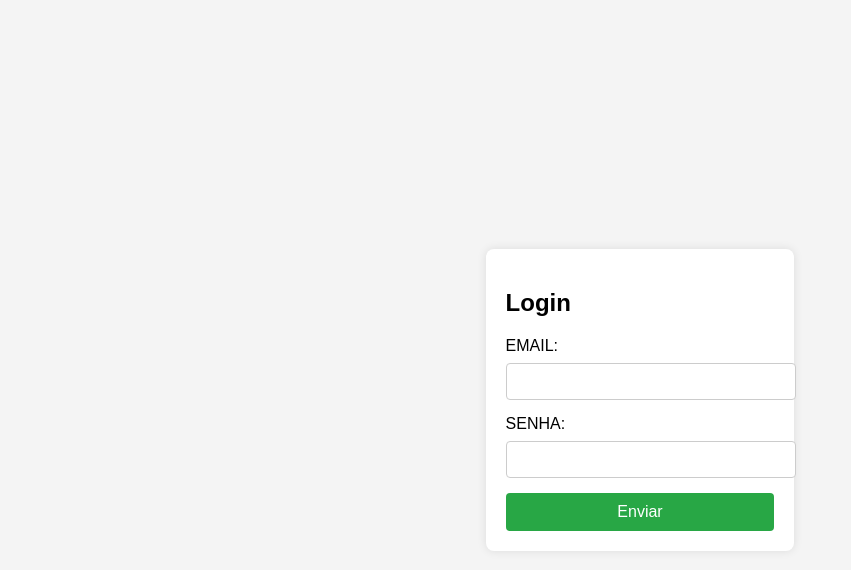
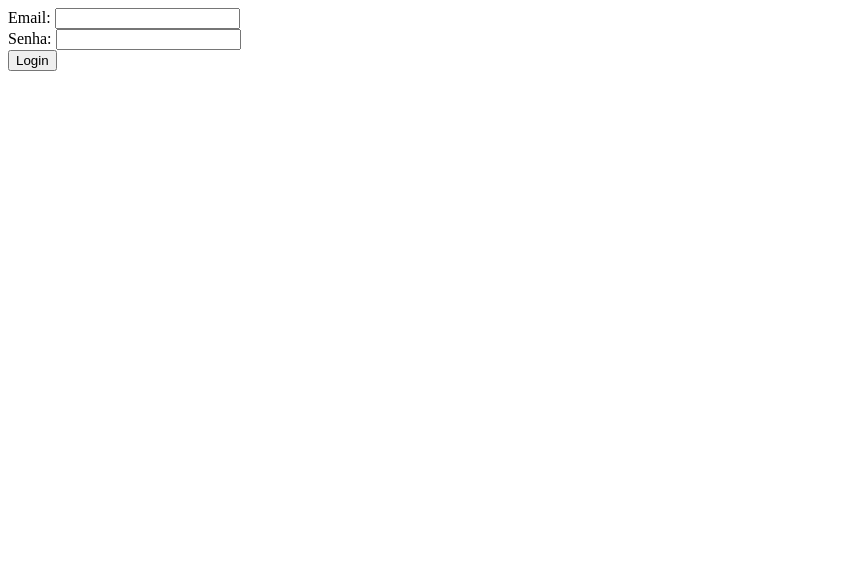
Before and after one commit to xghost546/function, a plain HTML site: page index.html in a window 1280 px wide. Shown: the whole page, without its empty margins (0-851 px from the left). Drawn offline with Linux system fonts and the light colour scheme.

Commit message:
Descrição das alterações feitas

```diff
--- a/index.html
+++ b/index.html
@@ -1,67 +1,33 @@
-<!DOCTYPE html>
-<html lang="pt-BR">
-<head>
-    <meta charset="UTF-8">
-    <meta name="viewport" content="width=device-width, initial-scale=1.0">
-    <title>Formulário de Login</title>
-    <style>
-        body {
-            font-family: Arial, sans-serif;
-            display: flex;
-            justify-content: center;
-            align-items: center;
-            height: 100vh;
-            background-color: #f4f4f4;
-            margin: 0;
+<form id="loginForm">
+    <label for="email">Email:</label>
+    <input type="email" id="email" name="email" required>
+    <br>
+    <label for="senha">Senha:</label>
+    <input type="password" id="senha" name="senha" required>
+    <br>
+    <button type="submit">Login</button>
+</form>
+
+<script>
+    document.getElementById('loginForm').addEventListener('submit', async (event) => {
+        event.preventDefault();
+
+        const email = document.getElementById('email').value;
+        const senha = document.getElementById('senha').value;
+
+        try {
+            const response = await fetch('/submit', {
+                method: 'POST',
+                headers: {
+                    'Content-Type': 'application/json',
+                },
+                body: JSON.stringify({ email, senha }),
+            });
+
+            const result = await response.text();
+            alert(result);
+        } catch (error) {
+            console.error('Erro ao enviar dados:', error);
         }
-        .form-container {
-            background-color: #fff;
-            padding: 20px;
-            border-radius: 8px;
-            box-shadow: 0 0 10px rgba(0, 0, 0, 0.1);
-        }
-        .form-container h2 {
-            margin-bottom: 20px;
-        }
-        .form-container label {
-            display: block;
-            margin-bottom: 8px;
-        }
-        .form-container input[type="email"],
-        .form-container input[type="password"] {
-            width: 100%;
-            padding: 10px;
-            margin-bottom: 15px;
-            border: 1px solid #ccc;
-            border-radius: 4px;
-        }
-        .form-container input[type="submit"] {
-            width: 100%;
-            padding: 10px;
-            background-color: #28a745;
-            color: #fff;
-            border: none;
-            border-radius: 4px;
-            cursor: pointer;
-            font-size: 16px;
-        }
-        .form-container input[type="submit"]:hover {
-            background-color: #218838;
-        }
-    </style>
-</head>
-<body>
-    <div class="form-container">
-        <h2>Login</h2>
-        <form action="/submit" method="post">
-            <label for="email">EMAIL:</label>
-            <input type="email" id="email" name="email" required>
-
-            <label for="senha">SENHA:</label>
-            <input type="password" id="senha" name="senha" required>
-
-            <input type="submit" value="Enviar">
-        </form>
-    </div>
-</body>
-</html>
+    });
+</script>
```
Also changed, not shown: functions/submit.js (+7 -3 lines).
